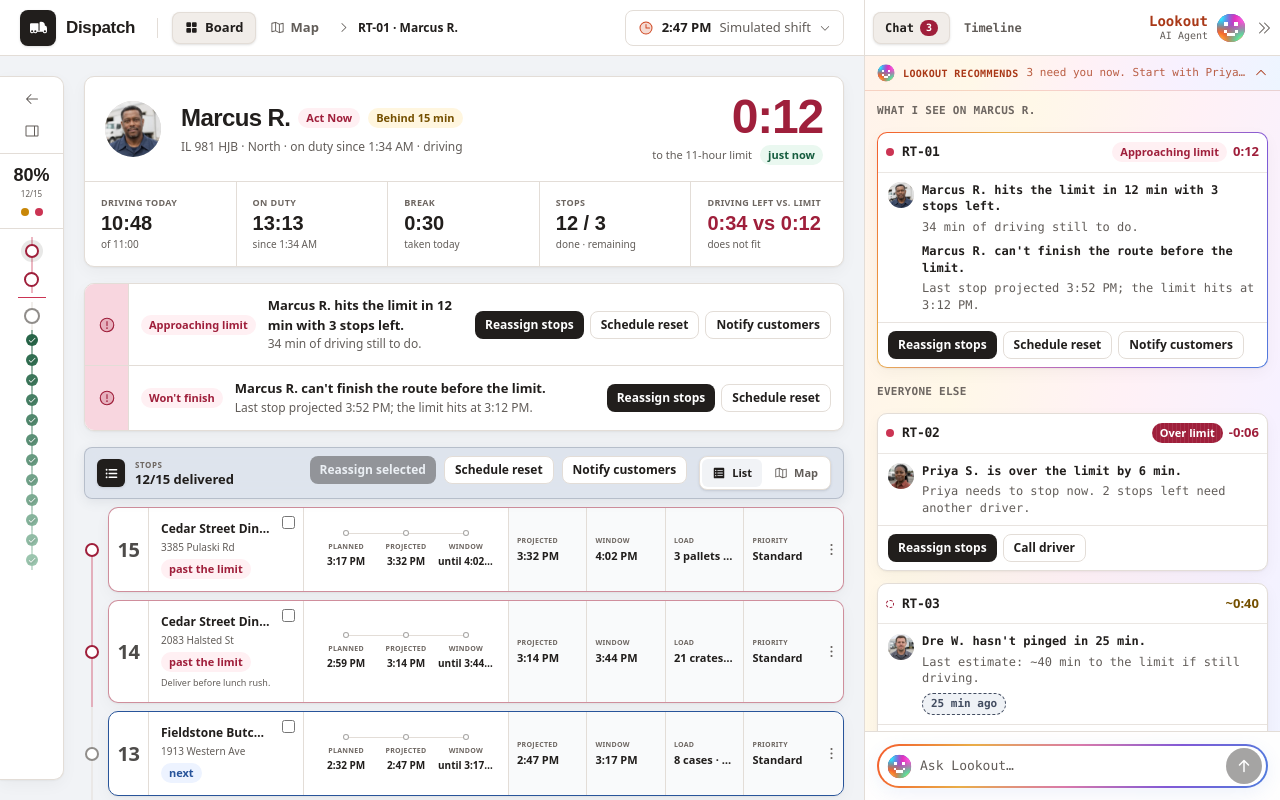
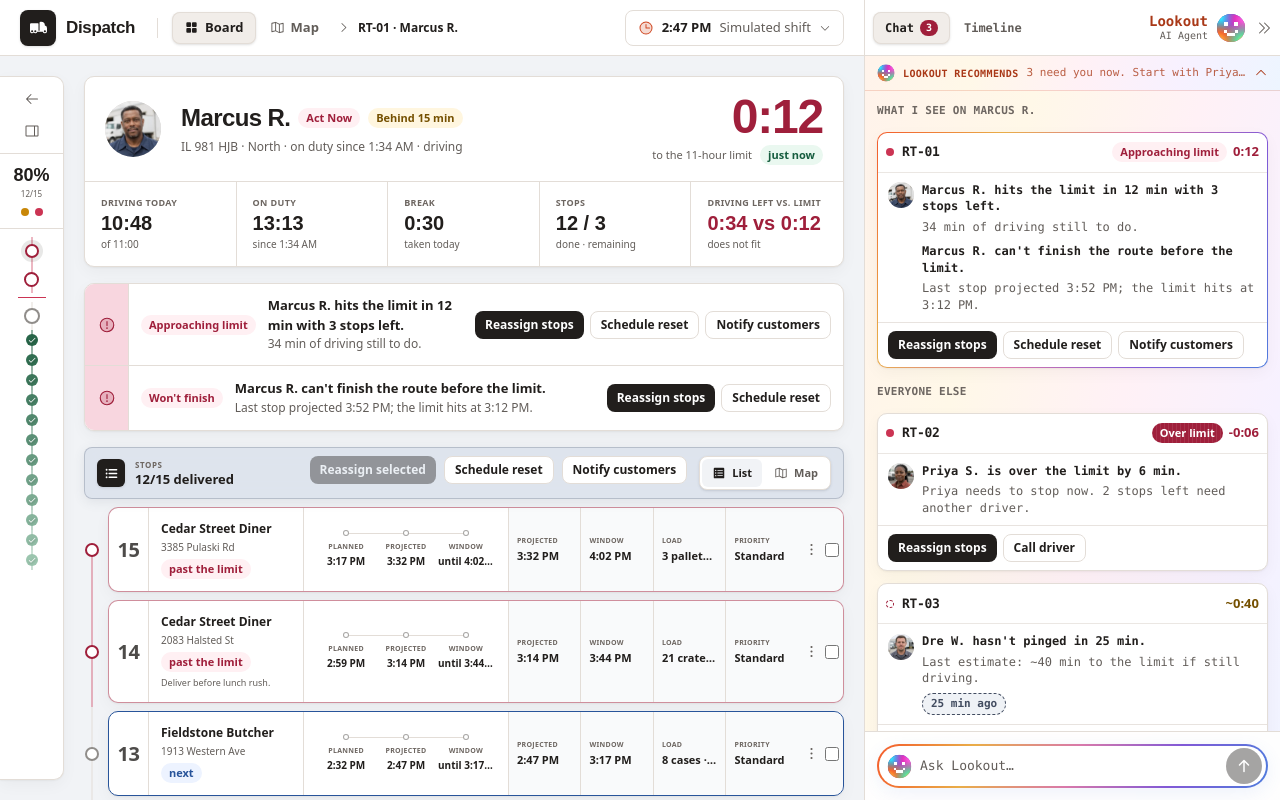
Before and after one commit to davekeller/dispatcher-dashboard, a React (Vite) app: page /routes/drv-01 in a window 1280 px wide. Built offline with nearby package versions, Linux system fonts and the light colour scheme.

Commit message:
Move stop selection beside actions

```diff
--- a/src/views/route/StopActionsMenu.tsx
+++ b/src/views/route/StopActionsMenu.tsx
@@ -1,4 +1,5 @@
 import { ArrowsLeftRight, DotsThreeVertical, NotePencil, Prohibit } from '@phosphor-icons/react'
+import type { ReactNode } from 'react'
 import { useEffect, useRef, useState } from 'react'
 import { createPortal } from 'react-dom'
 import { useActions } from '../../actions/ActionContext'
@@ -10,7 +11,7 @@ import Modal from '../../ui/Modal'
 
 type Dialog = 'note' | 'cancel' | null
 
-export default function StopActionsMenu({ stop, view, customer }: { stop: Stop; view: DriverView; customer: string }) {
+export default function StopActionsMenu({ stop, view, customer, selectionControl }: { stop: Stop; view: DriverView; customer: string; selectionControl?: ReactNode }) {
   const { open: openAction } = useActions()
   const updateStopNote = useStore((state) => state.updateStopNote)
   const cancelStop = useStore((state) => state.cancelStop)
@@ -63,10 +64,11 @@ export default function StopActionsMenu({ stop, view, customer }: { stop: Stop;
 
   return (
     <>
-      <div className="absolute right-0.5 top-1.5 z-20 lg:top-1/2 lg:-translate-y-1/2">
+      <div className="absolute right-1 top-1.5 z-20 flex items-center gap-1 lg:top-1/2 lg:-translate-y-1/2">
         <button ref={buttonRef} type="button" onClick={toggleMenu} aria-haspopup="menu" aria-expanded={open} aria-label={`More actions for stop ${stop.seq}, ${customer}`} title="More stop actions" className="flex h-7 w-5 items-center justify-center rounded-control text-muted transition hover:bg-well hover:text-ink focus:outline-none focus-visible:ring-2 focus-visible:ring-ink/15">
           <DotsThreeVertical size={17} weight="bold" />
         </button>
+        {selectionControl}
       </div>
 
       {open && createPortal(
--- a/src/views/route/StopReceipt.tsx
+++ b/src/views/route/StopReceipt.tsx
@@ -99,8 +99,7 @@ export default function StopReceipt({ stop, delivery, view, selected, onToggle,
         </div>
 
         <div className="relative flex min-w-0 flex-col justify-center border-b border-line p-3 lg:border-b-0 lg:border-r">
-          {selectable && <input type="checkbox" checked={selected} onChange={onToggle} aria-label={`Select stop ${stop.seq} to reassign`} className="absolute right-2 top-2 shrink-0 accent-ink" />}
-          <h3 className={`truncate text-[12px] font-semibold text-ink ${selectable ? 'pr-5' : ''}`} title={delivery?.customer ?? stop.deliveryId}>{delivery?.customer ?? stop.deliveryId}</h3>
+          <h3 className="truncate text-[12px] font-semibold text-ink" title={delivery?.customer ?? stop.deliveryId}>{delivery?.customer ?? stop.deliveryId}</h3>
           <p className="mt-0.5 truncate text-[10px] text-muted" title={delivery?.address}>{delivery?.address ?? 'Address unavailable'}</p>
           {(statusLabel || pastLimit || pastWindow) && <div className="mt-1 flex min-w-0 flex-wrap items-center gap-1">
             {statusTone && statusLabel && <Chip tone={statusTone} dashed={stop.status === 'unassigned'} className="px-1.5 py-0 text-[9px]">{statusLabel}</Chip>}
@@ -125,7 +124,7 @@ export default function StopReceipt({ stop, delivery, view, selected, onToggle,
           </ol>
         </div>
 
-        <dl className="grid grid-cols-4 bg-board/45 pr-5">
+        <dl className={`grid grid-cols-4 bg-board/45 ${selectable ? 'pr-11' : 'pr-5'}`}>
           {facts.map((fact, index) => (
             <div key={fact.label} className={`flex min-w-0 flex-col justify-center px-2 py-3 ${index < facts.length - 1 ? 'border-r border-line' : ''}`}>
               <dt className="truncate text-[7px] font-semibold uppercase tracking-[0.04em] text-label" title={fact.label}>{fact.label}</dt>
@@ -137,7 +136,12 @@ export default function StopReceipt({ stop, delivery, view, selected, onToggle,
             </div>
           ))}
         </dl>
-        <StopActionsMenu stop={stop} view={view} customer={delivery?.customer ?? stop.deliveryId} />
+        <StopActionsMenu
+          stop={stop}
+          view={view}
+          customer={delivery?.customer ?? stop.deliveryId}
+          selectionControl={selectable ? <input type="checkbox" checked={selected} onChange={onToggle} aria-label={`Select stop ${stop.seq} to reassign`} className="h-3.5 w-3.5 shrink-0 accent-ink" /> : undefined}
+        />
       </article>
     </div>
   )
```
Also changed, not shown: 3 other files (tests, documents, lock files or other folders).
